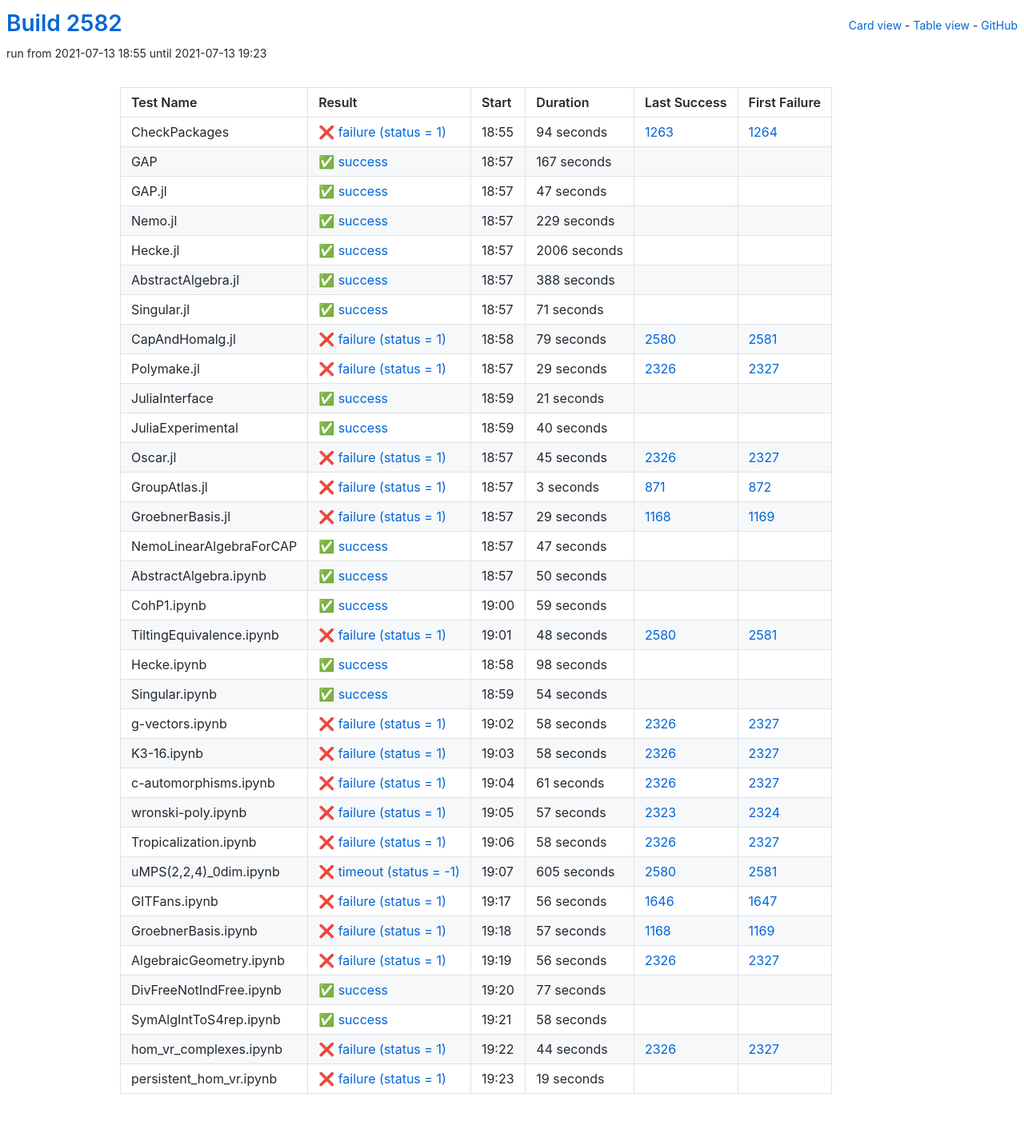
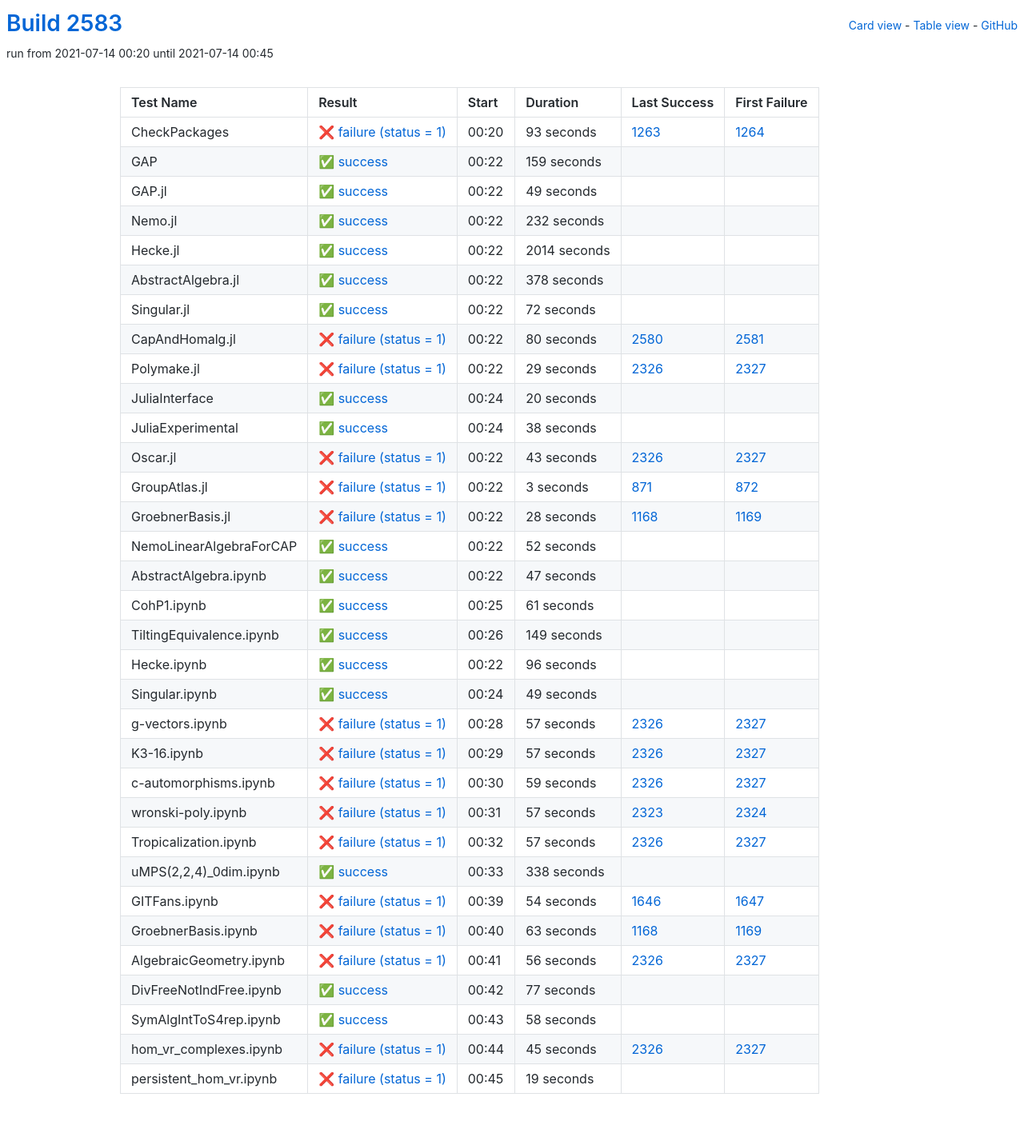
Before and after one commit to oscar-system/oscar-ci-status-stable, a Jekyll site: the page built from table.html, in a window 1280 px wide. Shown: the whole page at 80% size. Built offline with Jekyll 4.4.1, drawn with Linux system fonts in a browser that asks for light colours.

Commit message:
Build #2583

```diff
--- a/_data/ci.yml
+++ b/_data/ci.yml
@@ -1,6 +1,6 @@
 ---
-build: 2582
-build_url: https://oscarci.mathematik.uni-kl.de/job/oscar-stable/2582/
+build: 2583
+build_url: https://oscarci.mathematik.uni-kl.de/job/oscar-stable/2583/
 job: oscar-stable
 organization: oscar-system
 repo: oscar-ci-status-stable
@@ -8,104 +8,104 @@ repourl: https://github.com/oscar-system/oscar-ci-status-stable
 tests:
 - name: CheckPackages
   id: checkpackages
-  log: https://oscarci.mathematik.uni-kl.de/job/oscar-stable/2582/artifact/logs/build-2582/CheckPackages.log
-  start: 2021-07-13 18:55
+  log: https://oscarci.mathematik.uni-kl.de/job/oscar-stable/2583/artifact/logs/build-2583/CheckPackages.log
+  start: 2021-07-14 00:20
   success: false
   exitcode: 1
   status: failure
-  duration: 94
+  duration: 93
   last_success: 1263
   last_success_url: https://oscarci.mathematik.uni-kl.de/job/oscar-stable/1263/
   first_failure: 1264
   first_failure_url: https://oscarci.mathematik.uni-kl.de/job/oscar-stable/1264/
 - name: GAP
   id: gap
-  log: https://oscarci.mathematik.uni-kl.de/job/oscar-stable/2582/artifact/logs/build-2582/GAP.log
-  start: 2021-07-13 18:57
+  log: https://oscarci.mathematik.uni-kl.de/job/oscar-stable/2583/artifact/logs/build-2583/GAP.log
+  start: 2021-07-14 00:22
   success: true
   exitcode: 0
   status: success
-  duration: 167
+  duration: 159
   last_success: false
   last_success_url:
   first_failure: false
   first_failure_url:
 - name: GAP.jl
   id: gap-jl
-  log: https://oscarci.mathematik.uni-kl.de/job/oscar-stable/2582/artifact/logs/build-2582/GAP.jl.log
-  start: 2021-07-13 18:57
+  log: https://oscarci.mathematik.uni-kl.de/job/oscar-stable/2583/artifact/logs/build-2583/GAP.jl.log
+  start: 2021-07-14 00:22
   success: true
   exitcode: 0
   status: success
-  duration: 47
+  duration: 49
   last_success: false
   last_success_url:
   first_failure: false
   first_failure_url:
 - name: Nemo.jl
   id: nemo-jl
-  log: https://oscarci.mathematik.uni-kl.de/job/oscar-stable/2582/artifact/logs/build-2582/Nemo.jl.log
-  start: 2021-07-13 18:57
+  log: https://oscarci.mathematik.uni-kl.de/job/oscar-stable/2583/artifact/logs/build-2583/Nemo.jl.log
+  start: 2021-07-14 00:22
   success: true
   exitcode: 0
   status: success
-  duration: 229
+  duration: 232
   last_success: false
   last_success_url:
   first_failure: false
   first_failure_url:
 - name: Hecke.jl
   id: hecke-jl
-  log: https://oscarci.mathematik.uni-kl.de/job/oscar-stable/2582/artifact/logs/build-2582/Hecke.jl.log
-  start: 2021-07-13 18:57
+  log: https://oscarci.mathematik.uni-kl.de/job/oscar-stable/2583/artifact/logs/build-2583/Hecke.jl.log
+  start: 2021-07-14 00:22
   success: true
   exitcode: 0
   status: success
-  duration: 2006
+  duration: 2014
   last_success: false
   last_success_url:
   first_failure: false
   first_failure_url:
 - name: AbstractAlgebra.jl
   id: abstractalgebra-jl
-  log: https://oscarci.mathematik.uni-kl.de/job/oscar-stable/2582/artifact/logs/build-2582/AbstractAlgebra.jl.log
-  start: 2021-07-13 18:57
+  log: https://oscarci.mathematik.uni-kl.de/job/oscar-stable/2583/artifact/logs/build-2583/AbstractAlgebra.jl.log
+  start: 2021-07-14 00:22
   success: true
   exitcode: 0
   status: success
-  duration: 388
+  duration: 378
   last_success: false
   last_success_url:
   first_failure: false
   first_failure_url:
 - name: Singular.jl
   id: singular-jl
-  log: https://oscarci.mathematik.uni-kl.de/job/oscar-stable/2582/artifact/logs/build-2582/Singular.jl.log
-  start: 2021-07-13 18:57
+  log: https://oscarci.mathematik.uni-kl.de/job/oscar-stable/2583/artifact/logs/build-2583/Singular.jl.log
+  start: 2021-07-14 00:22
   success: true
   exitcode: 0
   status: success
-  duration: 71
+  duration: 72
   last_success: false
   last_success_url:
   first_failure: false
   first_failure_url:
 - name: CapAndHomalg.jl
   id: capandhomalg-jl
-  log: https://oscarci.mathematik.uni-kl.de/job/oscar-stable/2582/artifact/logs/build-2582/CapAndHomalg.jl.log
-  start: 2021-07-13 18:58
+  log: https://oscarci.mathematik.uni-kl.de/job/oscar-stable/2583/artifact/logs/build-2583/CapAndHomalg.jl.log
+  start: 2021-07-14 00:22
   success: false
   exitcode: 1
   status: failure
-  duration: 79
+  duration: 80
   last_success: 2580
   last_success_url: https://oscarci.mathematik.uni-kl.de/job/oscar-stable/2580/
   first_failure: 2581
   first_failure_url: https://oscarci.mathematik.uni-kl.de/job/oscar-stable/2581/
 - name: Polymake.jl
   id: polymake-jl
-  log: https://oscarci.mathematik.uni-kl.de/job/oscar-stable/2582/artifact/logs/build-2582/Polymake.jl.log
-  start: 2021-07-13 18:57
+  log: https://oscarci.mathematik.uni-kl.de/job/oscar-stable/2583/artifact/logs/build-2583/Polymake.jl.log
+  start: 2021-07-14 00:22
   success: false
   exitcode: 1
   status: failure
@@ -116,44 +116,44 @@ tests:
   first_failure_url: https://oscarci.mathematik.uni-kl.de/job/oscar-stable/2327/
 - name: JuliaInterface
   id: juliainterface
-  log: https://oscarci.mathematik.uni-kl.de/job/oscar-stable/2582/artifact/logs/build-2582/JuliaInterface.log
-  start: 2021-07-13 18:59
+  log: https://oscarci.mathematik.uni-kl.de/job/oscar-stable/2583/artifact/logs/build-2583/JuliaInterface.log
+  start: 2021-07-14 00:24
   success: true
   exitcode: 0
   status: success
-  duration: 21
+  duration: 20
   last_success: false
   last_success_url:
   first_failure: false
   first_failure_url:
 - name: JuliaExperimental
   id: juliaexperimental
-  log: https://oscarci.mathematik.uni-kl.de/job/oscar-stable/2582/artifact/logs/build-2582/JuliaExperimental.log
-  start: 2021-07-13 18:59
+  log: https://oscarci.mathematik.uni-kl.de/job/oscar-stable/2583/artifact/logs/build-2583/JuliaExperimental.log
+  start: 2021-07-14 00:24
   success: true
   exitcode: 0
   status: success
-  duration: 40
+  duration: 38
   last_success: false
   last_success_url:
   first_failure: false
   first_failure_url:
 - name: Oscar.jl
   id: oscar-jl
-  log: https://oscarci.mathematik.uni-kl.de/job/oscar-stable/2582/artifact/logs/build-2582/Oscar.jl.log
-  start: 2021-07-13 18:57
+  log: https://oscarci.mathematik.uni-kl.de/job/oscar-stable/2583/artifact/logs/build-2583/Oscar.jl.log
+  start: 2021-07-14 00:22
   success: false
   exitcode: 1
   status: failure
-  duration: 45
+  duration: 43
   last_success: 2326
   last_success_url: https://oscarci.mathematik.uni-kl.de/job/oscar-stable/2326/
   first_failure: 2327
   first_failure_url: https://oscarci.mathematik.uni-kl.de/job/oscar-stable/2327/
 - name: GroupAtlas.jl
   id: groupatlas-jl
-  log: https://oscarci.mathematik.uni-kl.de/job/oscar-stable/2582/artifact/logs/build-2582/GroupAtlas.jl.log
-  start: 2021-07-13 18:57
+  log: https://oscarci.mathematik.uni-kl.de/job/oscar-stable/2583/artifact/logs/build-2583/GroupAtlas.jl.log
+  start: 2021-07-14 00:22
   success: false
   exitcode: 1
   status: failure
@@ -164,20 +164,32 @@ tests:
   first_failure_url: https://oscarci.mathematik.uni-kl.de/job/oscar-stable/872/
 - name: GroebnerBasis.jl
   id: groebnerbasis-jl
-  log: https://oscarci.mathematik.uni-kl.de/job/oscar-stable/2582/artifact/logs/build-2582/GroebnerBasis.jl.log
-  start: 2021-07-13 18:57
+  log: https://oscarci.mathematik.uni-kl.de/job/oscar-stable/2583/artifact/logs/build-2583/GroebnerBasis.jl.log
+  start: 2021-07-14 00:22
   success: false
   exitcode: 1
   status: failure
-  duration: 29
+  duration: 28
   last_success: 1168
   last_success_url: https://oscarci.mathematik.uni-kl.de/job/oscar-stable/1168/
   first_failure: 1169
   first_failure_url: https://oscarci.mathematik.uni-kl.de/job/oscar-stable/1169/
 - name: NemoLinearAlgebraForCAP
   id: nemolinearalgebraforcap
-  log: https://oscarci.mathematik.uni-kl.de/job/oscar-stable/2582/artifact/logs/build-2582/NemoLinearAlgebraForCAP.log
-  start: 2021-07-13 18:57
+  log: https://oscarci.mathematik.uni-kl.de/job/oscar-stable/2583/artifact/logs/build-2583/NemoLinearAlgebraForCAP.log
+  start: 2021-07-14 00:22
+  success: true
+  exitcode: 0
+  status: success
+  duration: 52
+  last_success: false
+  last_success_url:
+  first_failure: false
+  first_failure_url:
+- name: AbstractAlgebra.ipynb
+  id: abstractalgebra-ipynb
+  log: https://oscarci.mathematik.uni-kl.de/job/oscar-stable/2583/artifact/logs/build-2583/AbstractAlgebra.ipynb.log
+  start: 2021-07-14 00:22
   success: true
   exitcode: 0
   status: success
@@ -186,106 +198,94 @@ tests:
   last_success_url:
   first_failure: false
   first_failure_url:
-- name: AbstractAlgebra.ipynb
-  id: abstractalgebra-ipynb
-  log: https://oscarci.mathematik.uni-kl.de/job/oscar-stable/2582/artifact/logs/build-2582/AbstractAlgebra.ipynb.log
-  start: 2021-07-13 18:57
+- name: CohP1.ipynb
+  id: cohp1-ipynb
+  log: https://oscarci.mathematik.uni-kl.de/job/oscar-stable/2583/artifact/logs/build-2583/CohP1.ipynb.log
+  start: 2021-07-14 00:25
   success: true
   exitcode: 0
   status: success
-  duration: 50
-  last_success: false
-  last_success_url:
-  first_failure: false
-  first_failure_url:
-- name: CohP1.ipynb
-  id: cohp1-ipynb
-  log: https://oscarci.mathematik.uni-kl.de/job/oscar-stable/2582/artifact/logs/build-2582/CohP1.ipynb.log
-  start: 2021-07-13 19:00
-  success: true
-  exitcode: 0
-  status: success
-  duration: 59
+  duration: 61
   last_success: false
   last_success_url:
   first_failure: false
   first_failure_url:
 - name: TiltingEquivalence.ipynb
   id: tiltingequivalence-ipynb
-  log: https://oscarci.mathematik.uni-kl.de/job/oscar-stable/2582/artifact/logs/build-2582/TiltingEquivalence.ipynb.log
-  start: 2021-07-13 19:01
-  success: false
-  exitcode: 1
-  status: failure
-  duration: 48
-  last_success: 2580
-  last_success_url: https://oscarci.mathematik.uni-kl.de/job/oscar-stable/2580/
-  first_failure: 2581
-  first_failure_url: https://oscarci.mathematik.uni-kl.de/job/oscar-stable/2581/
-- name: Hecke.ipynb
-  id: hecke-ipynb
-  log: https://oscarci.mathematik.uni-kl.de/job/oscar-stable/2582/artifact/logs/build-2582/Hecke.ipynb.log
-  start: 2021-07-13 18:58
+  log: https://oscarci.mathematik.uni-kl.de/job/oscar-stable/2583/artifact/logs/build-2583/TiltingEquivalence.ipynb.log
+  start: 2021-07-14 00:26
   success: true
   exitcode: 0
   status: success
-  duration: 98
+  duration: 149
+  last_success: false
+  last_success_url:
+  first_failure: false
+  first_failure_url:
+- name: Hecke.ipynb
+  id: hecke-ipynb
+  log: https://oscarci.mathematik.uni-kl.de/job/oscar-stable/2583/artifact/logs/build-2583/Hecke.ipynb.log
+  start: 2021-07-14 00:22
+  success: true
+  exitcode: 0
+  status: success
+  duration: 96
   last_success: false
   last_success_url:
   first_failure: false
   first_failure_url:
 - name: Singular.ipynb
   id: singular-ipynb
-  log: https://oscarci.mathematik.uni-kl.de/job/oscar-stable/2582/artifact/logs/build-2582/Singular.ipynb.log
-  start: 2021-07-13 18:59
+  log: https://oscarci.mathematik.uni-kl.de/job/oscar-stable/2583/artifact/logs/build-2583/Singular.ipynb.log
+  start: 2021-07-14 00:24
   success: true
   exitcode: 0
   status: success
-  duration: 54
+  duration: 49
   last_success: false
   last_success_url:
   first_failure: false
   first_failure_url:
 - name: g-vectors.ipynb
   id: g-vectors-ipynb
-  log: https://oscarci.mathematik.uni-kl.de/job/oscar-stable/2582/artifact/logs/build-2582/g-vectors.ipynb.log
-  start: 2021-07-13 19:02
+  log: https://oscarci.mathematik.uni-kl.de/job/oscar-stable/2583/artifact/logs/build-2583/g-vectors.ipynb.log
+  start: 2021-07-14 00:28
   success: false
   exitcode: 1
   status: failure
-  duration: 58
+  duration: 57
   last_success: 2326
   last_success_url: https://oscarci.mathematik.uni-kl.de/job/oscar-stable/2326/
   first_failure: 2327
   first_failure_url: https://oscarci.mathematik.uni-kl.de/job/oscar-stable/2327/
 - name: K3-16.ipynb
   id: k3-16-ipynb
-  log: https://oscarci.mathematik.uni-kl.de/job/oscar-stable/2582/artifact/logs/build-2582/K3-16.ipynb.log
-  start: 2021-07-13 19:03
+  log: https://oscarci.mathematik.uni-kl.de/job/oscar-stable/2583/artifact/logs/build-2583/K3-16.ipynb.log
+  start: 2021-07-14 00:29
   success: false
   exitcode: 1
   status: failure
-  duration: 58
+  duration: 57
   last_success: 2326
   last_success_url: https://oscarci.mathematik.uni-kl.de/job/oscar-stable/2326/
   first_failure: 2327
   first_failure_url: https://oscarci.mathematik.uni-kl.de/job/oscar-stable/2327/
 - name: c-automorphisms.ipynb
   id: c-automorphisms-ipynb
-  log: https://oscarci.mathematik.uni-kl.de/job/oscar-stable/2582/artifact/logs/build-2582/c-automorphisms.ipynb.log
-  start: 2021-07-13 19:04
+  log: https://oscarci.mathematik.uni-kl.de/job/oscar-stable/2583/artifact/logs/build-2583/c-automorphisms.ipynb.log
+  start: 2021-07-14 00:30
   success: false
   exitcode: 1
   status: failure
-  duration: 61
+  duration: 59
   last_success: 2326
   last_success_url: https://oscarci.mathematik.uni-kl.de/job/oscar-stable/2326/
   first_failure: 2327
   first_failure_url: https://oscarci.mathematik.uni-kl.de/job/oscar-stable/2327/
 - name: wronski-poly.ipynb
   id: wronski-poly-ipynb
-  log: https://oscarci.mathematik.uni-kl.de/job/oscar-stable/2582/artifact/logs/build-2582/wronski-poly.ipynb.log
-  start: 2021-07-13 19:05
+  log: https://oscarci.mathematik.uni-kl.de/job/oscar-stable/2583/artifact/logs/build-2583/wronski-poly.ipynb.log
+  start: 2021-07-14 00:31
   success: false
   exitcode: 1
   status: failure
@@ -296,56 +296,56 @@ tests:
   first_failure_url: https://oscarci.mathematik.uni-kl.de/job/oscar-stable/2324/
 - name: Tropicalization.ipynb
   id: tropicalization-ipynb
-  log: https://oscarci.mathematik.uni-kl.de/job/oscar-stable/2582/artifact/logs/build-2582/Tropicalization.ipynb.log
-  start: 2021-07-13 19:06
+  log: https://oscarci.mathematik.uni-kl.de/job/oscar-stable/2583/artifact/logs/build-2583/Tropicalization.ipynb.log
+  start: 2021-07-14 00:32
   success: false
   exitcode: 1
   status: failure
-  duration: 58
+  duration: 57
   last_success: 2326
   last_success_url: https://oscarci.mathematik.uni-kl.de/job/oscar-stable/2326/
   first_failure: 2327
   first_failure_url: https://oscarci.mathematik.uni-kl.de/job/oscar-stable/2327/
 - name: uMPS(2,2,4)_0dim.ipynb
   id: umps-2-2-4-0dim-ipynb
-  log: https://oscarci.mathematik.uni-kl.de/job/oscar-stable/2582/artifact/logs/build-2582/uMPS-2-2-4-_0dim.ipynb.log
-  start: 2021-07-13 19:07
-  success: false
-  exitcode: -1
-  status: timeout
-  duration: 605
-  last_success: 2580
-  last_success_url: https://oscarci.mathematik.uni-kl.de/job/oscar-stable/2580/
-  first_failure: 2581
-  first_failure_url: https://oscarci.mathematik.uni-kl.de/job/oscar-stable/2581/
+  log: https://oscarci.mathematik.uni-kl.de/job/oscar-stable/2583/artifact/logs/build-2583/uMPS-2-2-4-_0dim.ipynb.log
+  start: 2021-07-14 00:33
+  success: true
+  exitcode: 0
+  status: success
+  duration: 338
+  last_success: false
+  last_success_url:
+  first_failure: false
+  first_failure_url:
 - name: GITFans.ipynb
   id: gitfans-ipynb
-  log: https://oscarci.mathematik.uni-kl.de/job/oscar-stable/2582/artifact/logs/build-2582/GITFans.ipynb.log
-  start: 2021-07-13 19:17
+  log: https://oscarci.mathematik.uni-kl.de/job/oscar-stable/2583/artifact/logs/build-2583/GITFans.ipynb.log
+  start: 2021-07-14 00:39
   success: false
   exitcode: 1
   status: failure
-  duration: 56
+  duration: 54
   last_success: 1646
   last_success_url: https://oscarci.mathematik.uni-kl.de/job/oscar-stable/1646/
   first_failure: 1647
   first_failure_url: https://oscarci.mathematik.uni-kl.de/job/oscar-stable/1647/
 - name: GroebnerBasis.ipynb
   id: groebnerbasis-ipynb
-  log: https://oscarci.mathematik.uni-kl.de/job/oscar-stable/2582/artifact/logs/build-2582/GroebnerBasis.ipynb.log
-  start: 2021-07-13 19:18
+  log: https://oscarci.mathematik.uni-kl.de/job/oscar-stable/2583/artifact/logs/build-2583/GroebnerBasis.ipynb.log
+  start: 2021-07-14 00:40
   success: false
   exitcode: 1
   status: failure
-  duration: 57
+  duration: 63
   last_success: 1168
   last_success_url: https://oscarci.mathematik.uni-kl.de/job/oscar-stable/1168/
   first_failure: 1169
   first_failure_url: https://oscarci.mathematik.uni-kl.de/job/oscar-stable/1169/
 - name: AlgebraicGeometry.ipynb
   id: algebraicgeometry-ipynb
-  log: https://oscarci.mathematik.uni-kl.de/job/oscar-stable/2582/artifact/logs/build-2582/AlgebraicGeometry.ipynb.log
-  start: 2021-07-13 19:19
+  log: https://oscarci.mathematik.uni-kl.de/job/oscar-stable/2583/artifact/logs/build-2583/AlgebraicGeometry.ipynb.log
+  start: 2021-07-14 00:41
   success: false
   exitcode: 1
   status: failure
@@ -356,8 +356,8 @@ tests:
   first_failure_url: https://oscarci.mathematik.uni-kl.de/job/oscar-stable/2327/
 - name: DivFreeNotIndFree.ipynb
   id: divfreenotindfree-ipynb
-  log: https://oscarci.mathematik.uni-kl.de/job/oscar-stable/2582/artifact/logs/build-2582/DivFreeNotIndFree.ipynb.log
-  start: 2021-07-13 19:20
+  log: https://oscarci.mathematik.uni-kl.de/job/oscar-stable/2583/artifact/logs/build-2583/DivFreeNotIndFree.ipynb.log
+  start: 2021-07-14 00:42
   success: true
   exitcode: 0
   status: success
@@ -368,8 +368,8 @@ tests:
   first_failure_url:
 - name: SymAlgIntToS4rep.ipynb
   id: symalginttos4rep-ipynb
-  log: https://oscarci.mathematik.uni-kl.de/job/oscar-stable/2582/artifact/logs/build-2582/SymAlgIntToS4rep.ipynb.log
-  start: 2021-07-13 19:21
+  log: https://oscarci.mathematik.uni-kl.de/job/oscar-stable/2583/artifact/logs/build-2583/SymAlgIntToS4rep.ipynb.log
+  start: 2021-07-14 00:43
   success: true
   exitcode: 0
   status: success
@@ -380,20 +380,20 @@ tests:
   first_failure_url:
 - name: hom_vr_complexes.ipynb
   id: hom-vr-complexes-ipynb
-  log: https://oscarci.mathematik.uni-kl.de/job/oscar-stable/2582/artifact/logs/build-2582/hom_vr_complexes.ipynb.log
-  start: 2021-07-13 19:22
+  log: https://oscarci.mathematik.uni-kl.de/job/oscar-stable/2583/artifact/logs/build-2583/hom_vr_complexes.ipynb.log
+  start: 2021-07-14 00:44
   success: false
   exitcode: 1
   status: failure
-  duration: 44
+  duration: 45
   last_success: 2326
   last_success_url: https://oscarci.mathematik.uni-kl.de/job/oscar-stable/2326/
   first_failure: 2327
   first_failure_url: https://oscarci.mathematik.uni-kl.de/job/oscar-stable/2327/
 - name: persistent_hom_vr.ipynb
   id: persistent-hom-vr-ipynb
-  log: https://oscarci.mathematik.uni-kl.de/job/oscar-stable/2582/artifact/logs/build-2582/persistent_hom_vr.ipynb.log
-  start: 2021-07-13 19:23
+  log: https://oscarci.mathematik.uni-kl.de/job/oscar-stable/2583/artifact/logs/build-2583/persistent_hom_vr.ipynb.log
+  start: 2021-07-14 00:45
   success: false
   exitcode: 1
   status: failure
```
Also changed, not shown: README.md.
